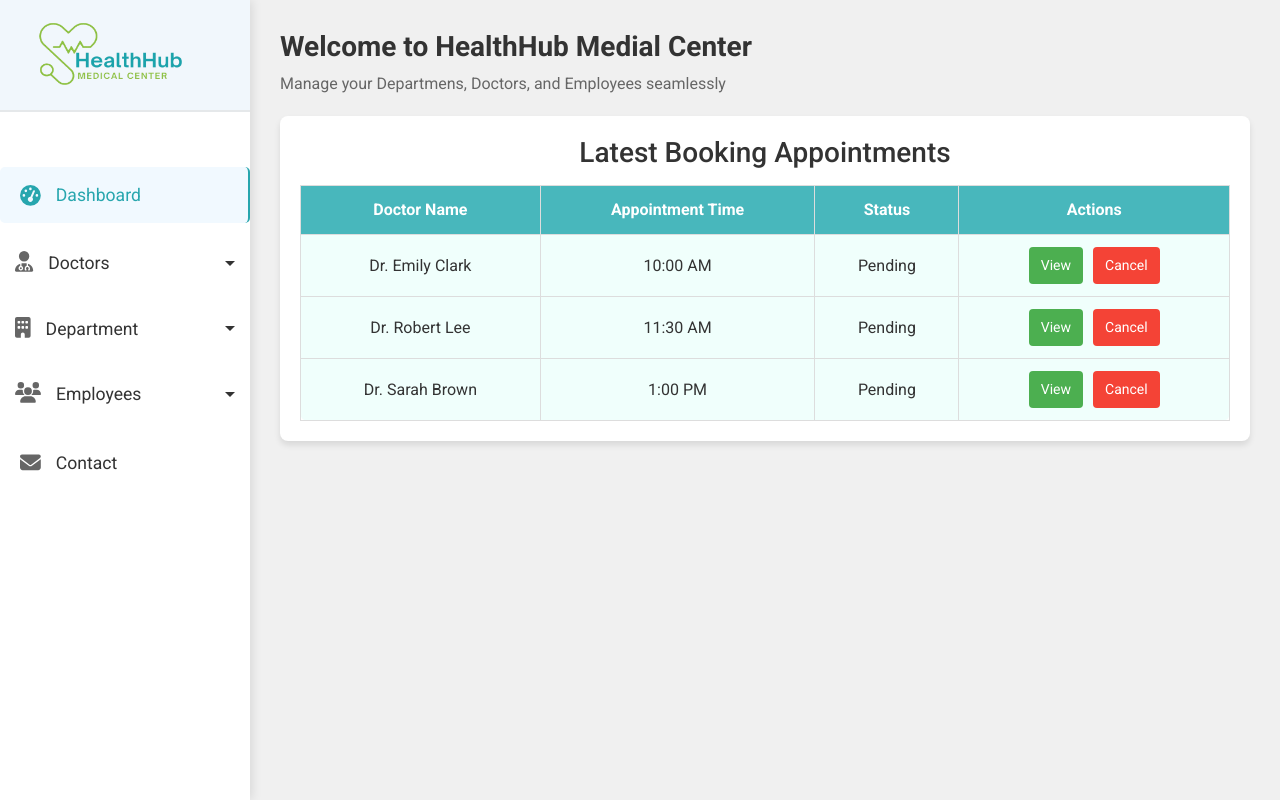
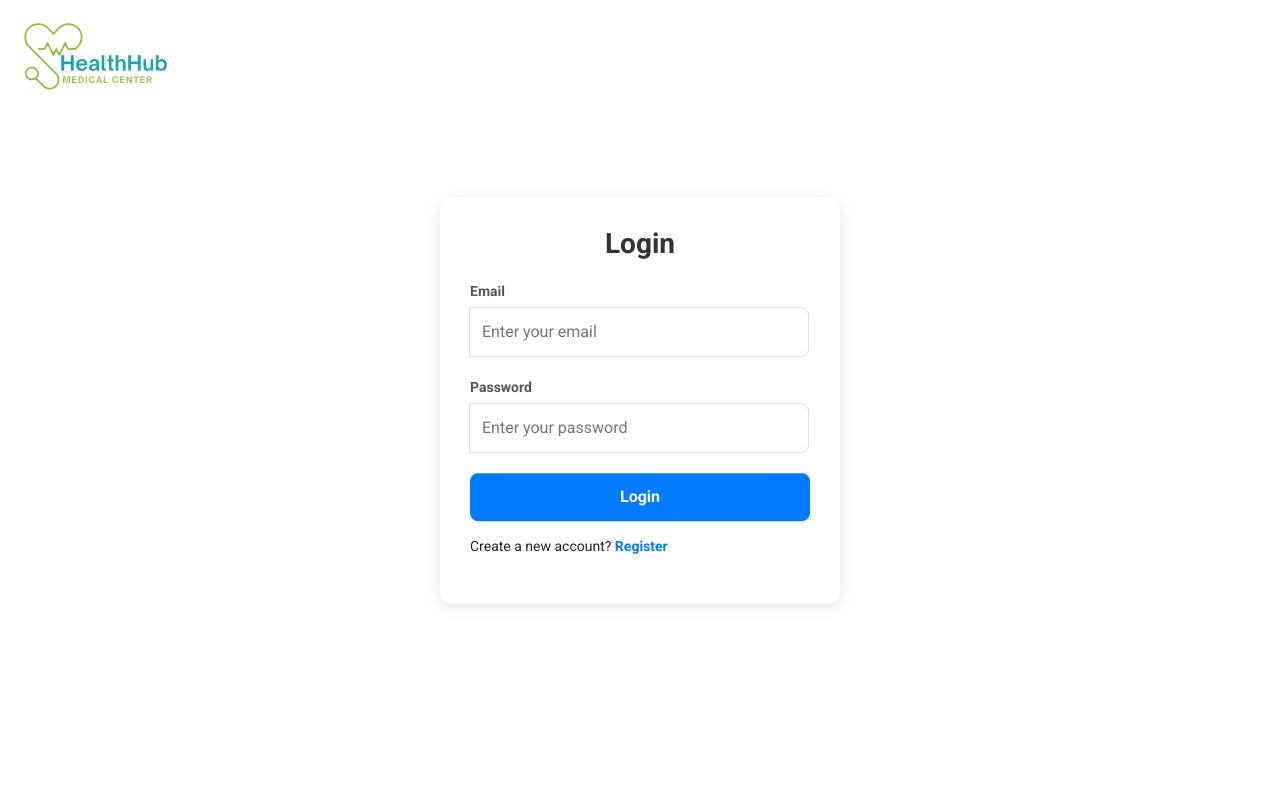
Before and after one commit to SatharakaNilmantha/HealthHub_Smart-Hospital, a React (Vite) app: page / in a window 1280 px wide. Built offline with nearby package versions, Linux system fonts and the light colour scheme; a web font is replaced by a local one.

Commit message:
create login and regiter page

```diff
--- a/package.json
+++ b/package.json
@@ -32,6 +32,6 @@
     "eslint-plugin-react-hooks": "^5.0.0",
     "eslint-plugin-react-refresh": "^0.4.16",
     "globals": "^15.13.0",
-    "vite": "^6.0.3"
+    "vite": "^6.2.1"
   }
 }
--- /dev/null
+++ b/src/Pages/LoginPage/Login.css
@@ -0,0 +1,103 @@
+
+
+/* Logo placement in the top-left corner */
+.logo-container {
+    position: absolute;
+    top: 20px;
+    left: 20px;
+}
+
+.logo {
+    width: 150px; /* Logo size */
+    height: auto;
+}
+
+/* Centralized login box with clean and professional design */
+.login-box {
+    width: 400px;
+    padding: 30px;
+    border-radius: 10px;
+    background-color: #ffffff;
+    box-shadow: 0px 4px 15px rgba(0, 0, 0, 0.1);
+    text-align: center;
+    z-index: 10;
+    position: absolute; /* Center the box */
+    top: 50%;
+    left: 50%;
+    transform: translate(-50%, -50%); /* Perfect centering */
+}
+
+/* Title with proper spacing and styling */
+.title {
+    font-size: 28px;
+    font-weight: 600;
+    color: #333;
+    margin-bottom: 20px;
+}
+
+/* Input field groups with consistent layout */
+.input-group {
+    margin-bottom: 20px;
+    text-align: left;
+}
+
+/* Labels with clear, concise text and emphasis */
+.label {
+    display: block;
+    color: #555;
+    font-weight: 600;
+    margin-bottom: 5px;
+    font-size: 14px;
+}
+
+/* Styled input fields with smooth transitions */
+.input {
+    width: 100%;
+    padding: 12px;
+    font-size: 16px;
+    border: 1px solid #ddd;
+    border-radius: 8px;
+    background-color: #fff; /* White background */
+    transition: border-color 0.3s ease;
+}
+
+/* Focused input field with border highlight */
+.input:focus {
+    border-color: #007bff;
+    outline: none;
+}
+
+/* Professional button styling with hover effect */
+.button {
+    width: 100%;
+    padding: 12px;
+    background-color: #007bff;
+    color: #fff;
+    font-size: 16px;
+    font-weight: 600;
+    border: none;
+    border-radius: 8px;
+    cursor: pointer;
+    transition: background-color 0.3s ease;
+}
+
+.button:hover {
+    background-color: #0056b3;
+}
+
+/* Signup link styled for clarity and user engagement */
+.signup-link {
+    font-size: 14px;
+    margin-top: 15px;
+    text-align: left;
+}
+
+.signup-link a {
+    color: #007bff;
+    text-decoration: none;
+    font-weight: 600;
+}
+
+.signup-link a:hover {
+    text-decoration: underline;
+}
--- /dev/null
+++ b/src/Pages/LoginPage/Login.jsx
@@ -0,0 +1,59 @@
+import React, { useState } from "react";
+import { useNavigate } from "react-router-dom";
+import "./Login.css"; // Import CSS file
+import logo from "../../Images/logo/logo-removebg.png"; // Correct path to logo image
+
+const Login = () => {
+  const [email, setEmail] = useState("");
+  const [password, setPassword] = useState("");
+  const navigate = useNavigate();
+
+  const handleLogin = (e) => {
+    e.preventDefault();
+    if (!email.trim() || !password.trim()) {
+      alert("Please enter both email and password.");
+      return;
+    }
+    alert("Login Successful! (No backend yet)");
+    navigate("/dashboard"); // Navigate to the dashboard
+  };
+
+  return (
+    <div className="login-container">
+      {/* Logo positioned at the top left */}
+      <div className="logo-container">
+        <img src={logo} alt="HealthHub Logo" className="logo" />
+      </div>
+
+      {/* Login form centered */}
+      <div className="login-box">
+        <h2 className="title">Login</h2>
+
+        <form className="form" onSubmit={handleLogin}>
+          <div className="input-group">
+            <label htmlFor="email" className="label">
+              Email
+            </label>
+            <input type="email" id="email"  className="input" placeholder="Enter your email" value={email} onChange={(e) => setEmail(e.target.value)} required />
+          </div>
+
+          <div className="input-group">
+            <label htmlFor="password" className="label">
+              Password
+            </label>
+            <input type="password" id="password" className="input" placeholder="Enter your password" value={password} onChange={(e) => setPassword(e.target.value)} required/>
+          </div>
+          <button type="submit" className="button">
+            Login
+          </button>
+        </form>
+
+        <p className="signup-link">
+          Create a new account? <a href="/signup" onClick={(e) => { e.preventDefault(); navigate("/signup"); }}>Register</a>
+        </p>
+      </div>
+    </div>
+  );
+};
+
+export default Login;
--- /dev/null
+++ b/src/Pages/RegisterPage/Signup.css
@@ -0,0 +1,109 @@
+
+
+
+
+/* Logo positioned at top-left */
+.logo-container {
+    position: absolute;
+    top: 20px;
+    left: 20px;
+}
+
+.logo {
+    width: 150px; /* Logo size */
+    height: auto;
+}
+
+/* Main signup box centered */
+.signup-box {
+    width: 400px;
+    padding: 30px;
+    border-radius: 10px;
+    background: #ffffff;
+    box-shadow: 0px 4px 15px rgba(0, 0, 0, 0.1);
+    text-align: center;
+    z-index: 10;
+    position: absolute; /* Center the box */
+    top: 50%;
+    left: 50%;
+    transform: translate(-50%, -50%); /* Perfect centering */
+}
+
+/* Title styling */
+.title {
+    font-size: 28px;
+    font-weight: 600;
+    color: #333;
+    margin-bottom: 20px;
+}
+
+/* Input group styling */
+.input-group {
+    margin-bottom: 20px;
+    text-align: left;
+}
+
+/* Label styling */
+.label {
+    display: block;
+    color: #555;
+    font-weight: 600;
+    margin-bottom: 5px;
+    font-size: 14px;
+}
+
+/* Input fields styling */
+.input {
+    width: 100%;
+    padding: 12px;
+    font-size: 16px;
+    border: 1px solid #ddd; /* Simple border */
+    border-radius: 8px;
+    background-color: #fff; /* White background */
+    transition: border-color 0.3s ease;
+}
+
+.input:focus {
+    border-color: #007bff; /* Highlight border on focus */
+    outline: none; /* Remove default outline */
+}
+
+/* File input styling */
+.input[type="file"] {
+    padding: 8px;
+}
+
+/* Register button styling */
+.button {
+    width: 100%;
+    padding: 12px;
+    background-color: #007bff;
+    color: #fff;
+    font-size: 16px;
+    font-weight: 600;
+    border: none;
+    border-radius: 8px;
+    cursor: pointer;
+    transition: background-color 0.3s ease;
+}
+
+.button:hover {
+    background-color: #0056b3;
+}
+
+/* Login link styling */
+.login-link {
+    font-size: 14px;
+    margin-top: 15px;
+    text-align: left;
+}
+
+.login-link a {
+    color: #007bff;
+    text-decoration: none;
+    font-weight: 600;
+}
+
+.login-link a:hover {
+    text-decoration: underline;
+}
--- /dev/null
+++ b/src/Pages/RegisterPage/Signup.jsx
@@ -0,0 +1,83 @@
+import React, { useState } from "react";
+import { useNavigate } from "react-router-dom";
+import "./Signup.css"; // Import CSS file
+import logo from "../../Images/logo/logo-removebg.png"; // Correct path to logo image
+
+const Signup = () => {
+  const [email, setEmail] = useState("");
+  const [password, setPassword] = useState("");
+  const [confirmPassword, setConfirmPassword] = useState("");
+  const [photo, setPhoto] = useState(null);
+  const navigate = useNavigate();
+
+  const handleSignup = (e) => {
+    e.preventDefault();
+    if (!email.trim() || !password.trim() || !confirmPassword.trim()) {
+      alert("Please fill in all fields.");
+      return;
+    }
+    if (password !== confirmPassword) {
+      alert("Passwords do not match!");
+      return;
+    }
+    alert("Signup Successful! (No backend yet)");
+    navigate("/login"); // Navigate to the Login page after successful registration
+  };
+
+  const handlePhotoChange = (e) => {
+    const file = e.target.files[0];
+    if (file) {
+      setPhoto(file);
+    }
+  };
+
+  const handleLoginClick = (e) => {
+    e.preventDefault(); // Prevent default link behavior
+    navigate("/login"); // Navigate to the Login page
+  };
+
+  return (
+    <div className="signup-container">
+      {/* Logo positioned at the top left */}
+      <div className="logo-container">
+        <img src={logo} alt="HealthHub Logo" className="logo" />
+      </div>
+
+      {/* Signup form centered */}
+      <div className="signup-box">
+        <h2 className="title">Register</h2>
+
+        <form className="form" onSubmit={handleSignup}>
+          <div className="input-group">
+            <label htmlFor="email" className="label">Email</label>
+            <input type="email" id="email" className="input" placeholder="Enter your email" value={email} onChange={(e) => setEmail(e.target.value)} required />
+          </div>
+
+          <div className="input-group">
+            <label htmlFor="password" className="label">Password</label>
+            <input type="password" id="password" className="input" placeholder="Enter your password" value={password} onChange={(e) => setPassword(e.target.value)} required />
+          </div>
+
+          <div className="input-group">
+            <label htmlFor="confirmPassword" className="label">Confirm Password</label>
+            <input type="password" id="confirmPassword" className="input" placeholder="Re-enter your password" value={confirmPassword} onChange={(e) => setConfirmPassword(e.target.value)} required  />
+          </div>
+
+          <div className="input-group">
+            <label htmlFor="photo" className="label">Upload Photo</label>
+            <input type="file" id="photo" className="input" onChange={handlePhotoChange} accept="image/*" />
+          </div>
+
+          <button type="submit" className="button">Register</button>
+        </form>
+
+        <p className="login-link">
+          Already have an account?{" "}
+          <a href="/login" onClick={handleLoginClick}>Login here</a>
+        </p>
+      </div>
+    </div>
+  );
+};
+
+export default Signup;
```
Also changed, not shown: src/main.jsx (+23 -12 lines), 1 other file (tests, documents, lock files or other folders).
